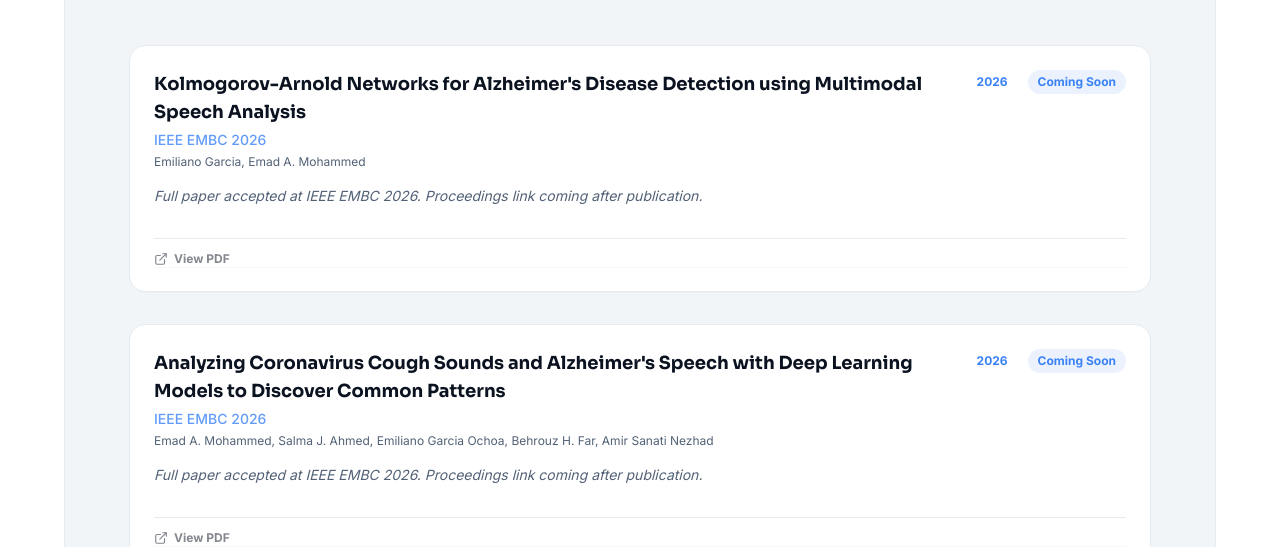
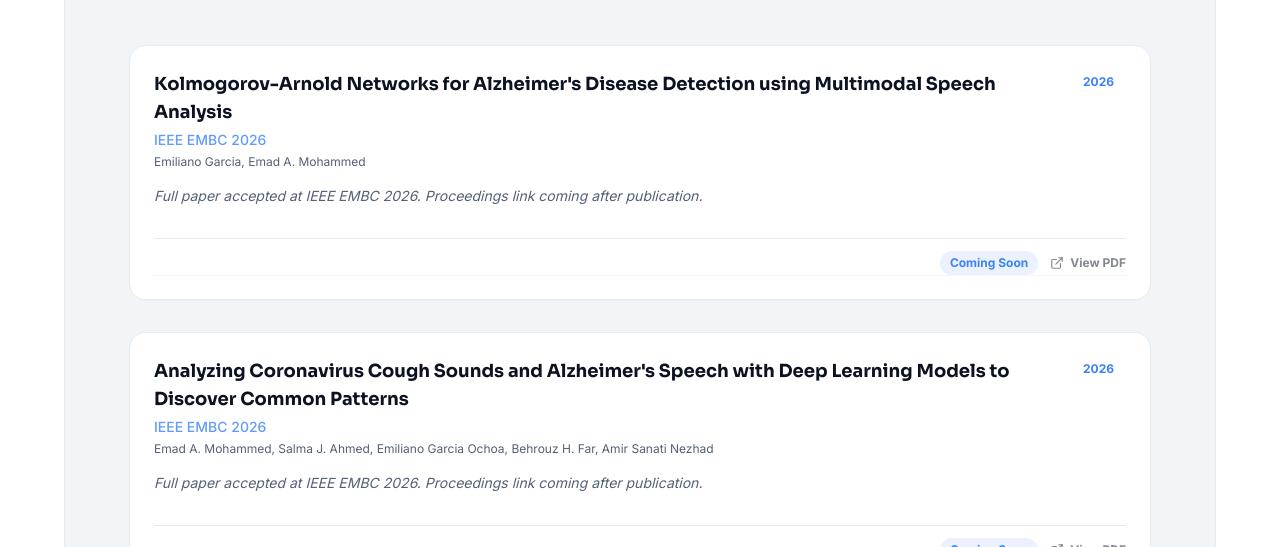
Before and after one commit to notemilianogarcia/portfolio, a Next.js app: page /publications in a window 1280 px wide. Shown: the part 253-800 px from the top of the page. Built offline with nearby package versions, Linux system fonts and the light colour scheme; no server answers.

Commit message:
Move publication Coming Soon badge into action row
- Relocate Coming Soon badge away from header year area
- Place badge beside disabled View PDF button
- Preserve disabled button styling and layout

```diff
--- a/components/PublicationCard.tsx
+++ b/components/PublicationCard.tsx
@@ -32,16 +32,9 @@ export function PublicationCard({ publication, showAbstract = false }: Publicati
             <h3 className="font-heading text-lg font-bold text-text transition-colors group-hover/link:text-accent">
               {publication.title}
             </h3>
-            <div className="flex shrink-0 flex-wrap items-center justify-end gap-2">
-              <span className="rounded-full bg-surface px-3 py-1 text-xs font-bold text-accent">
+            <span className="shrink-0 rounded-full bg-surface px-3 py-1 text-xs font-bold text-accent">
               {publication.year}
             </span>
-              {isPdfDisabled && (
-                <span className="rounded-full bg-accent/10 px-2.5 py-1 text-xs font-bold text-accent">
-                  Coming Soon
-                </span>
-              )}
-            </div>
           </div>
           <p className="text-sm font-medium text-accent/80">{publication.venue}</p>
           {publication.authors && (
@@ -69,6 +62,12 @@ export function PublicationCard({ publication, showAbstract = false }: Publicati
             Code
           </span>
         )}
+        <div className="ml-auto flex items-center gap-3">
+          {isPdfDisabled && (
+            <div className="rounded-full bg-accent/10 px-2.5 py-1 text-xs font-bold text-accent">
+              Coming Soon
+            </div>
+          )}
           <button
             onClick={(e) => {
               if (isPdfDisabled) e.preventDefault();
@@ -85,5 +84,6 @@ export function PublicationCard({ publication, showAbstract = false }: Publicati
           </button>
         </div>
       </div>
+    </div>
   );
 }
```
Lines whose indentation alone changed are shown as unchanged.
